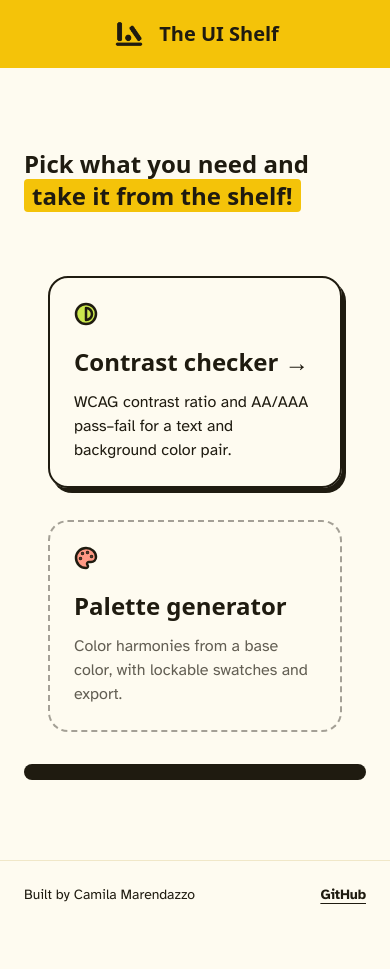
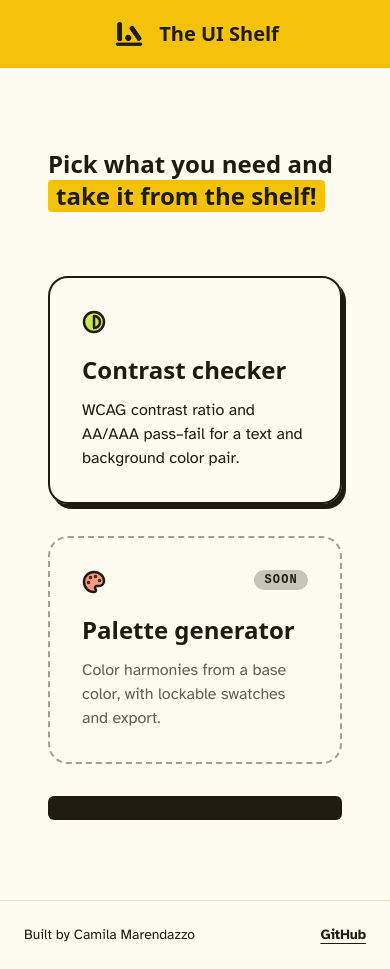
Before and after one commit to camilamarendazzo/ui-shelf, a React (Vite) app: page / in a window 390 px wide. Before the commit the page ends 929 px from the top, so only its background shows below. Built offline with nearby package versions, Linux system fonts and the light colour scheme.

Commit message:
fix: improve responsive design

```diff
--- a/src/components/ToolCard.tsx
+++ b/src/components/ToolCard.tsx
@@ -2,11 +2,12 @@ import { useState } from "react";
 import type { CSSProperties, PointerEvent } from "react";
 import { Link } from "react-router";
 import type { Tool } from "../data/tools";
+import Chip from "./Chip";
 
 function ToolCard({ tool }: { tool: Tool }) {
   const [cursor, setCursor] = useState<{ x: number; y: number } | null>(null);
   const cardClasses =
-    "min-w-2xs max-w-md flex h-full flex-col gap-3 rounded-card border-2 p-6";
+    "w-full max-w-md flex h-full flex-col gap-3 rounded-card border-2 p-8";
   const cardStyle = { "--tool-color": tool.color } as CSSProperties;
   const Icon = tool.icon;
 
@@ -14,14 +15,11 @@ function ToolCard({ tool }: { tool: Tool }) {
     <>
       <div className="flex items-start justify-between gap-2 text-ink">
         <Icon aria-hidden="true" strokeWidth={2.5} fill="var(--tool-color)" />
+        {tool.comingSoon && <Chip>Soon</Chip>}
       </div>
       <h2 className="mt-2 font-display text-2xl font-bold text-ink">
         {tool.name}
-        {tool.comingSoon ? (
-          <span className="sr-only"> (coming soon)</span>
-        ) : (
-          <span aria-hidden="true"> →</span>
-        )}
+        {tool.comingSoon && <span className="sr-only"> (coming soon)</span>}
       </h2>
       <p>{tool.description}</p>
     </>
--- a/src/pages/Home.tsx
+++ b/src/pages/Home.tsx
@@ -3,23 +3,23 @@ import { tools } from "../data/tools";
 
 function Home() {
   return (
-    <section className="py-8 space-y-16">
+    <section className="max-w-5xl mx-auto px-6 py-8 space-y-16">
       <h1 className="font-display text-2xl font-bold sm:text-4xl">
         Pick what you need and{" "}
-        <span className="rounded-sm bg-brand px-2">
+        <span className="inline-block rounded-sm bg-brand px-2">
           take it from the shelf!
         </span>
       </h1>
 
       <div className="space-y-8">
-        <ul className="flex flex-wrap gap-8 px-6">
+        <ul className="grid gap-8 sm:grid-cols-2 sm:px-6">
           {tools.map((tool) => (
             <li key={tool.name}>
               <ToolCard tool={tool} />
             </li>
           ))}
         </ul>
-        <div aria-hidden="true" className="h-4 rounded-full bg-ink" />
+        <div aria-hidden="true" className="h-6 rounded-md bg-ink" />
       </div>
     </section>
   );
--- a/src/tools/contrast-checker/components/ResultPanel.tsx
+++ b/src/tools/contrast-checker/components/ResultPanel.tsx
@@ -7,7 +7,7 @@ function ResultPanel({ ratio }: { ratio: number }) {
   const passCount = levels.filter((level) => ratio >= level.threshold).length;
 
   return (
-    <div className="flex-1 rounded-card border-2 border-ink p-6">
+    <div className="flex-1 rounded-card border-2 border-ink p-8">
       <div className="flex items-start justify-between gap-4">
         <p role="status" className="font-mono text-5xl font-bold">
           {formatRatio(ratio)}
@@ -25,7 +25,7 @@ function ResultPanel({ ratio }: { ratio: number }) {
           <span className="sr-only">What do these results mean?</span>
         </a>
       </div>
-      <ul className="mt-4 grid w-fit grid-cols-2 gap-2">
+      <ul className="mt-4 grid w-fit gap-2 sm:grid-cols-2">
         {levels.map(({ label, threshold }) => {
           const pass = ratio >= threshold;
           return (
```
